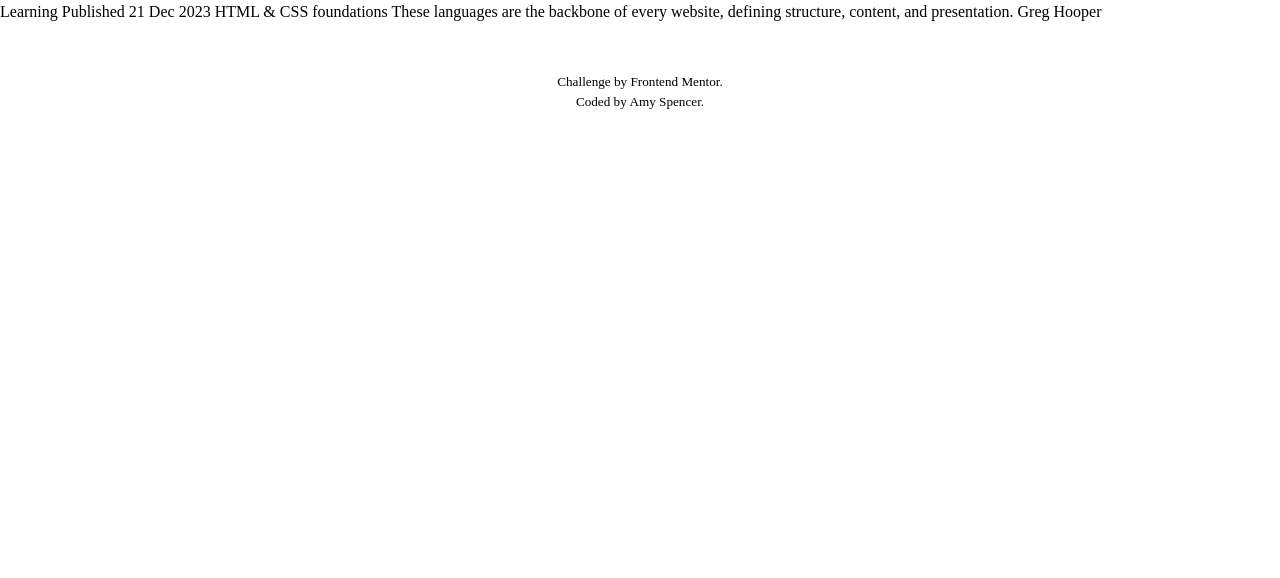
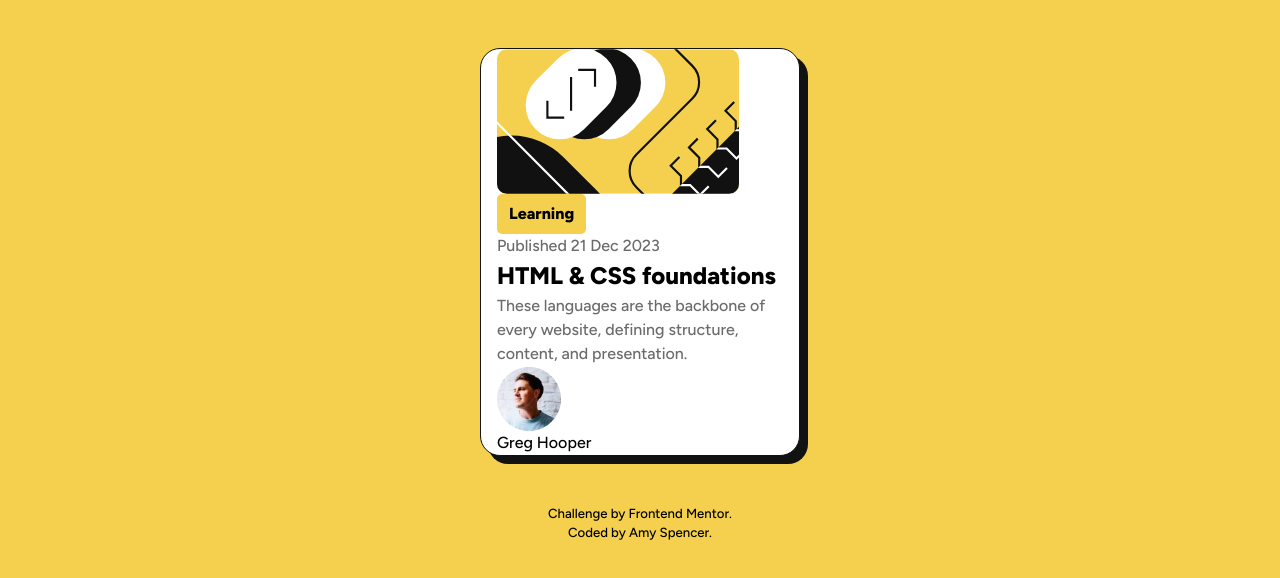
Before and after one commit to amyspencerproject/fe-blog-preview-card, a plain HTML site: page index.html in a window 1280 px wide. Drawn offline with Linux system fonts and the light colour scheme.

Commit message:
Add images and build html structure

```diff
--- a/index.html
+++ b/index.html
@@ -14,7 +14,11 @@
     <link rel="preconnect" href="https://fonts.googleapis.com" />
     <link rel="preconnect" href="https://fonts.gstatic.com" crossorigin />
     <link
-      href="https://fonts.googleapis.com/css2?family=Space+Mono:wght@400;700&display=swap"
+      href="https://fonts.googleapis.com/css2?family=Figtree:wght@500&display=swap"
+      rel="stylesheet"
+    />
+    <link
+      href="https://fonts.googleapis.com/css2?family=Figtree:wght@800&display=swap"
       rel="stylesheet"
     />
     <link rel="stylesheet" href="./styles.css" />
@@ -23,9 +27,27 @@
   </head>
   <body>
     <main>
-      Learning Published 21 Dec 2023 HTML & CSS foundations These languages are
-      the backbone of every website, defining structure, content, and
-      presentation. Greg Hooper
+      <div class="card">
+        <img
+          class="card-image"
+          src="./assets/images/illustration-article.svg"
+          alt="Illustration in black, yellow, and white flowing lines and shapes with a code braket at the center."
+        />
+        <div class="card-tag">
+          <p>Learning</p>
+        </div>
+
+        <p class="card-text">Published 21 Dec 2023</p>
+        <h2>HTML & CSS foundations</h1>
+        <p class="card-text">
+          These languages are the backbone of every website, defining structure,
+          content, and presentation.
+        </p>
+        <div class="card-author">
+          <img src="./assets/images/image-avatar.webp" alt="">
+          <p>Greg Hooper</p>
+        </div>
+      </div>
     </main>
     <footer>
       <p class="attribution">
--- a/styles.css
+++ b/styles.css
@@ -75,7 +75,49 @@ select {
 }
 
 /* ========================= Base Styles ========================= */
+body {
+  background-color: hsl(47, 88%, 63%);
+  font-family: "Figtree", serif;
+}
 
+main {
+  display: flex;
+  justify-content: center;
+  align-items: center;
+}
+
+.card {
+  border: hsl(0, 0%, 7%) solid 1px;
+  border-radius: 20px;
+  background-color: hsl(0, 0%, 100%);
+  width: 20rem;
+  display: flex;
+  flex-flow: column wrap;
+  justify-content: center;
+  align-items: flex-start;
+
+  margin-top: 3rem;
+  box-shadow: 8px 8px hsl(0, 0%, 7%);
+
+  padding-left: 1rem;
+}
+
+.card-image {
+  border-radius: 10px;
+  /* margin: 3rem; */
+  width: 80%;
+}
+
+.card-tag {
+  background-color: hsl(47, 88%, 63%);
+  border-radius: 5px;
+  font-weight: bold;
+  padding: 0.5rem 0.75rem;
+}
+
+.card-text {
+  color: hsl(0, 0%, 42%);
+}
 /* ========== Footer ========== */
 
 footer {
```
Also changed, not shown: 1 other file.
